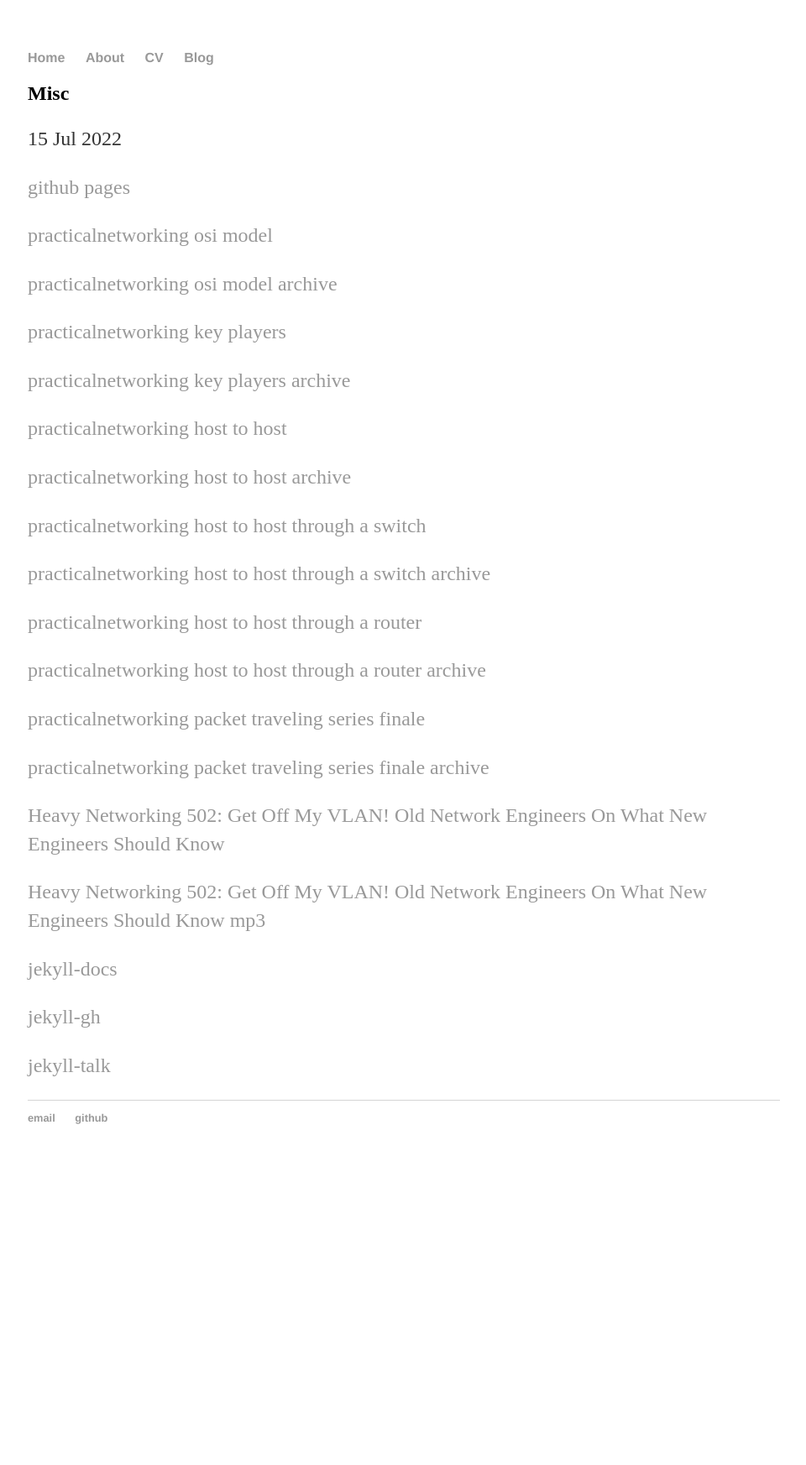
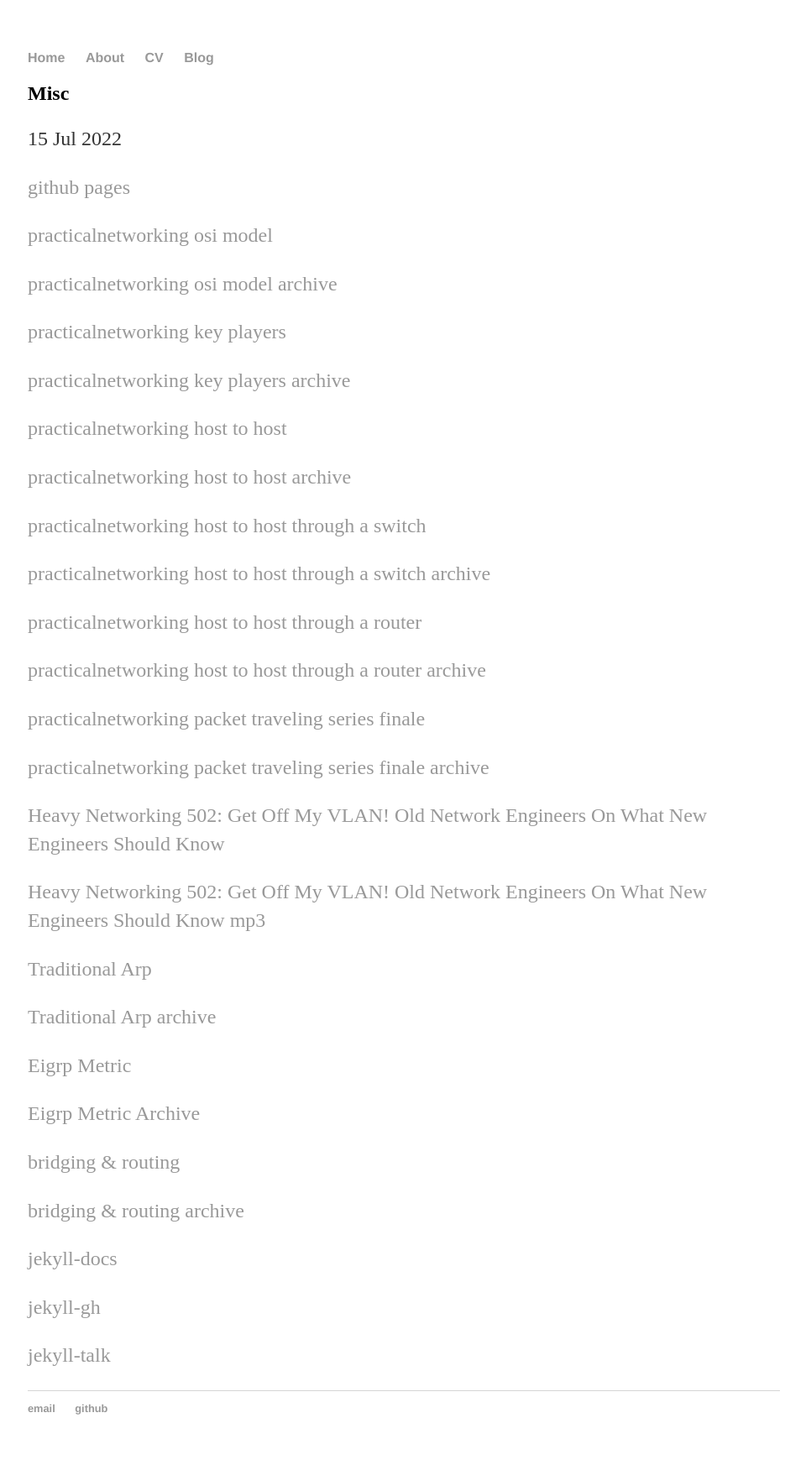
Before and after one commit to bobbykain/bobbykain.github.io, a Jekyll site: the page built from _posts/2022-07-15-welcome-to-jekyll.markdown, in a window 1280 px wide. Shown: the whole page at 84% size, without its empty margins (159-1119 px from the left). Built offline with Jekyll 4.4.1, drawn with Linux system fonts in a browser that asks for light colours; before the commit the page ends 1399 px from its top, so only the background shows below that.

Commit message:
Update 2022-07-15-welcome-to-jekyll.markdown

```diff
--- a/_posts/2022-07-15-welcome-to-jekyll.markdown
+++ b/_posts/2022-07-15-welcome-to-jekyll.markdown
@@ -35,6 +35,18 @@ categories:
 
 [Heavy Networking 502: Get Off My VLAN! Old Network Engineers On What New Engineers Should Know mp3](/assets/audio/HN_502_Get_Off_My_VLAN_Old_Network_Engineers_On_What_New_Engineers_Should_Know.mp3)
 
+[Traditional Arp](https://www.practicalnetworking.net/series/arp/traditional-arp/)
+
+[Traditional Arp archive](https://web.archive.org/web/20220715230817/https://www.practicalnetworking.net/series/arp/traditional-arp/)
+
+[Eigrp Metric](https://www.practicalnetworking.net/stand-alone/eigrp-metric/)
+
+[Eigrp Metric Archive](https://web.archive.org/web/20220715231149/https://www.practicalnetworking.net/stand-alone/eigrp-metric/)
+
+[bridging & routing](https://blog.ipspace.net/2010/07/bridging-and-routing-is-there.html)
+
+[bridging & routing archive](https://web.archive.org/web/20220715231510/https://blog.ipspace.net/2010/07/bridging-and-routing-is-there.html)
+
 [jekyll-docs](https://jekyllrb.com/docs/home)
 
 [jekyll-gh](https://github.com/jekyll/jekyll)
```
